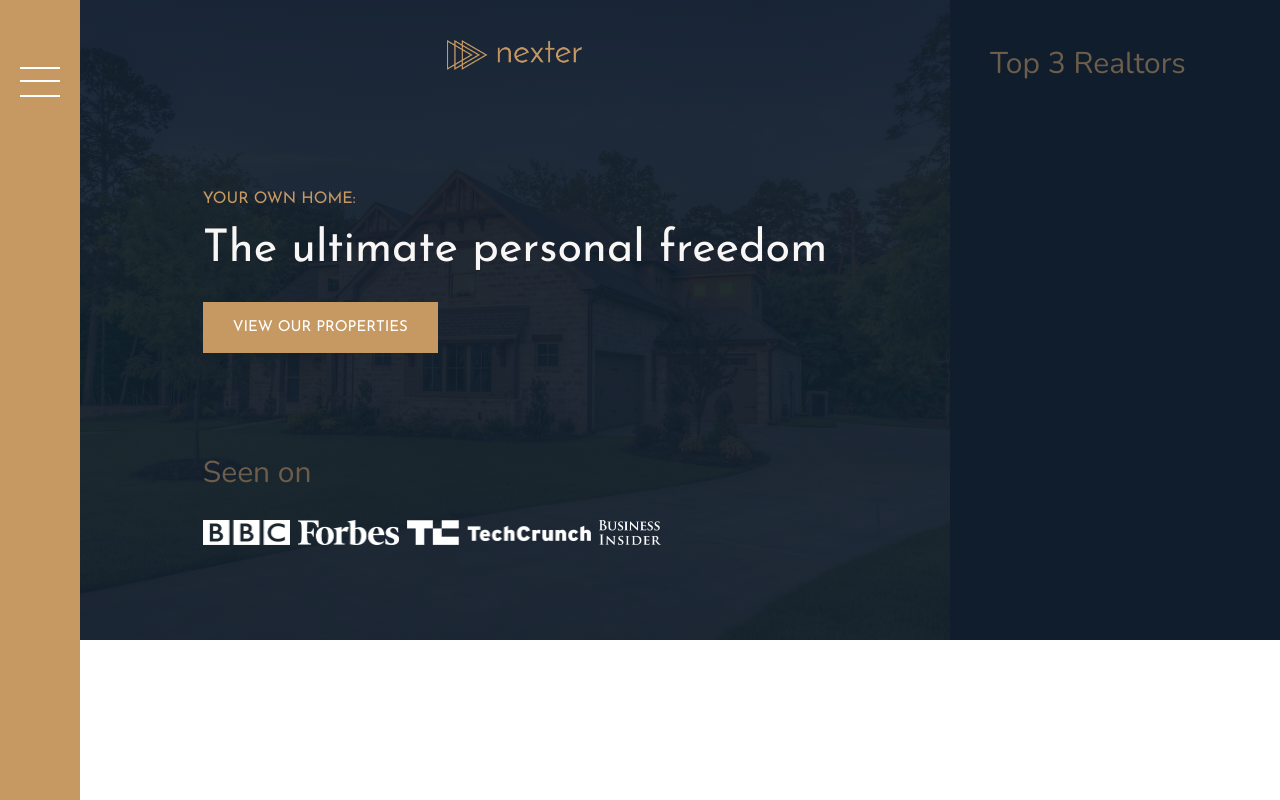
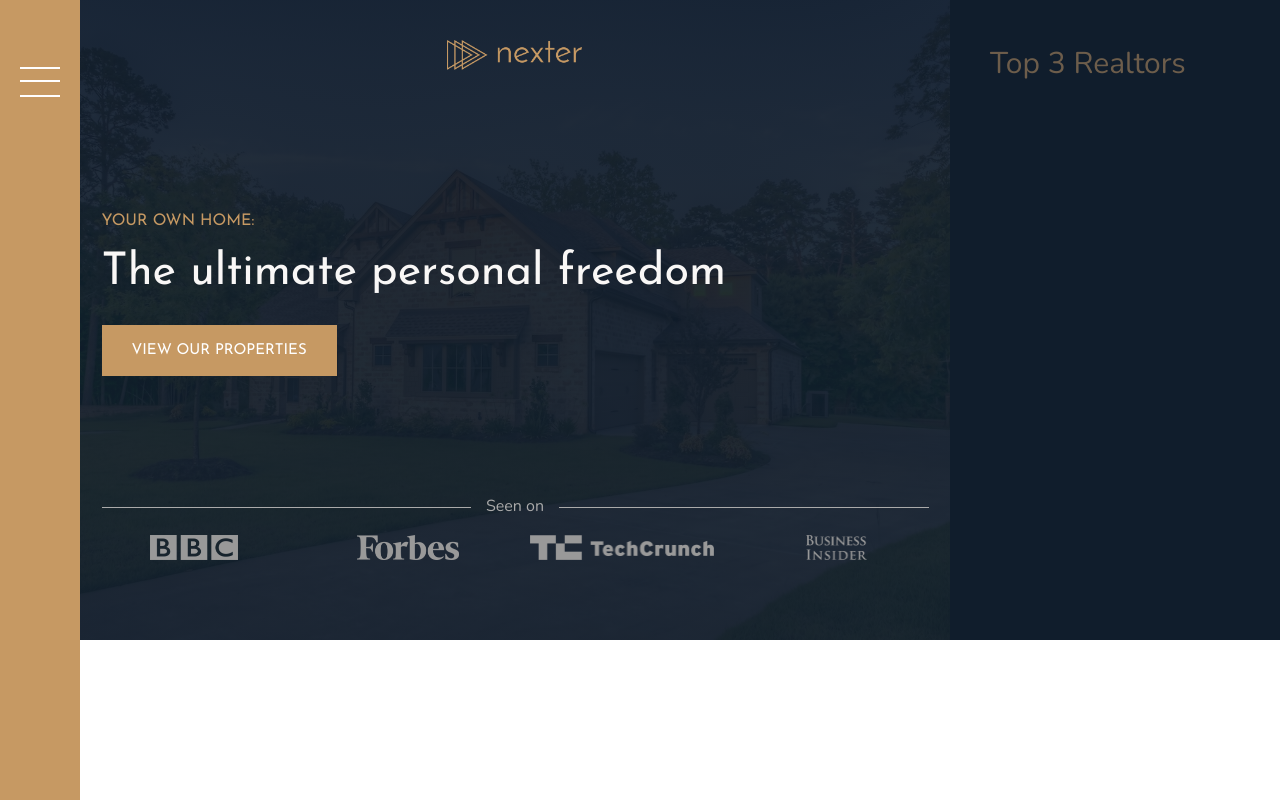
Before and after one commit to Krenbot/Nexter, a website: page index.html in a window 1280 px wide. Shown: the top 800 px of the page. Drawn offline with nearby package versions, Linux system fonts and the light colour scheme.

Commit message:
finish seen on section of header. add logos and seen on into css grid

```diff
--- a/sass/_header.scss
+++ b/sass/_header.scss
@@ -13,7 +13,6 @@
     gap: 1.5rem;
     justify-content: center;
 
-
     &__logo {
         height: 3rem;
         justify-self: center;
@@ -24,12 +23,33 @@
         justify-self: start;
     }
 
-    &__seenon-text {}
+    &__seenon-text {
+        display: grid;
+        grid-template-columns: 1fr max-content 1fr;
+        gap: 1.5rem;
+        align-items: center;
+
+        font-size: 1.6rem;
+        color: $color-grey-light-2;
+
+        &::before,
+        &::after {
+            content: "";
+            height: 1px;
+            display: block;
+            background-color: currentColor;
+        }
+    }
 
     &__seenon-logos {
+        display: grid;
+        grid-template-columns: repeat(4, 1fr);
+        gap: 3rem;
+        justify-items: center;
 
         img {
             height: 2.5rem;
+            filter: brightness(60%);
         }
     }
 
```
Also changed, not shown: sass/main.css, 1 other file.
